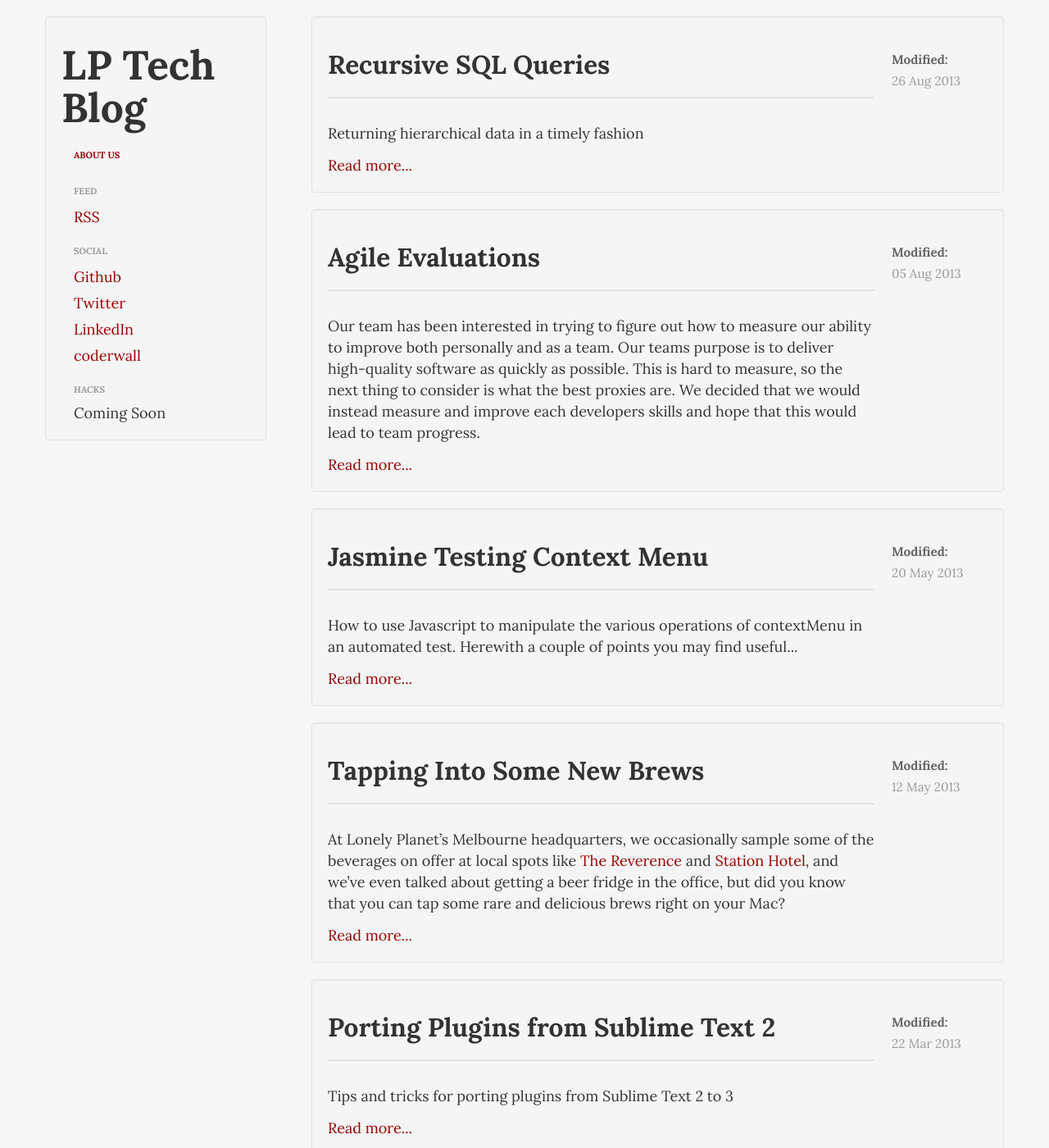
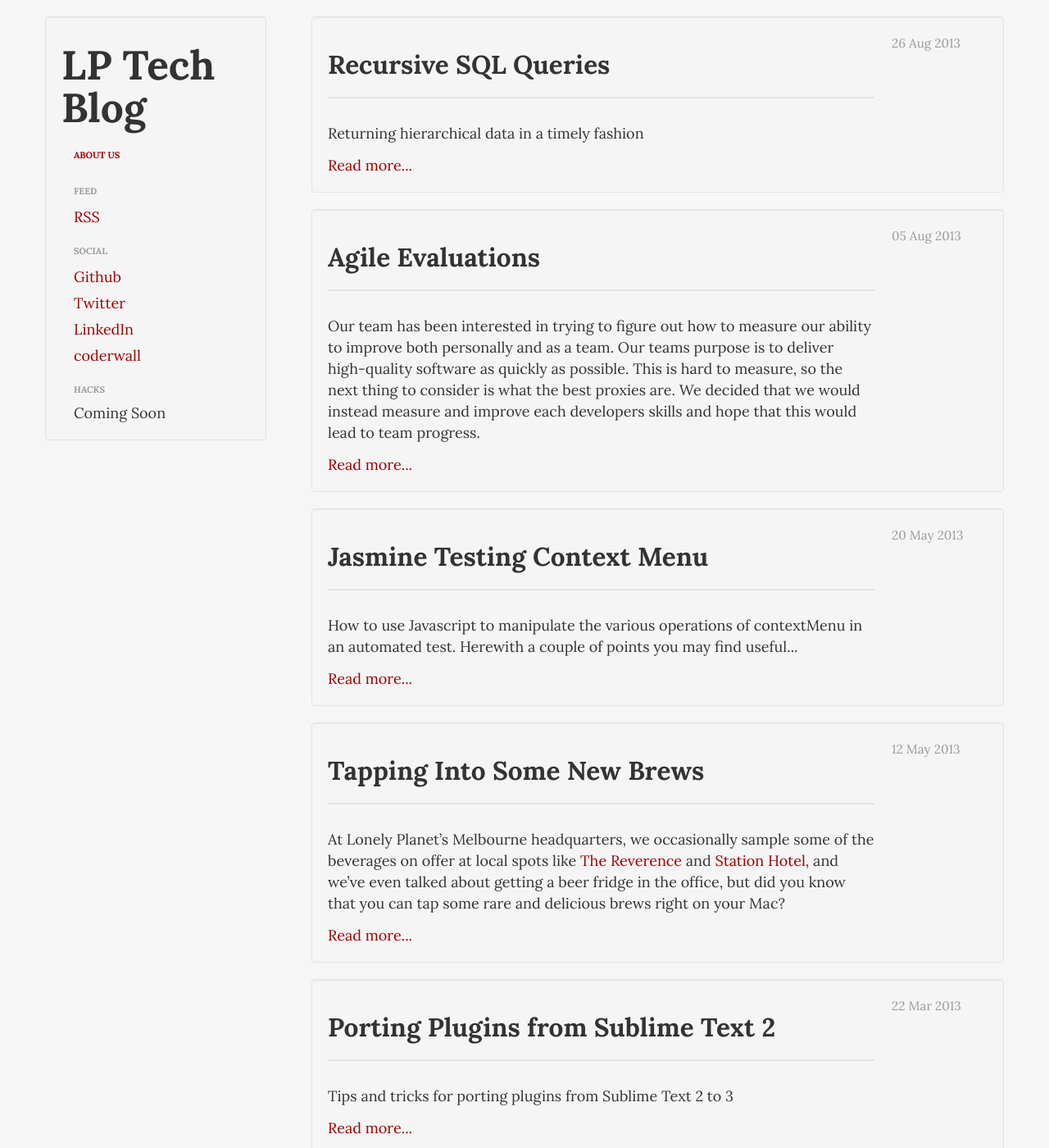
Before and after one commit to mriddle/mriddle, a Jekyll site: the page built from index.html, in a window 1280 px wide and 1400 px high. Shown: the whole window at 82% size. Built offline with Jekyll 4.4.1, drawn with Linux system fonts in a browser that asks for light colours; Markdown is read by kramdown in place of the engine named in the settings; some of the changed text lies outside the part shown.

Commit message:
simpler modified date on posts

```diff
--- a/_includes/post_summary.html
+++ b/_includes/post_summary.html
@@ -14,7 +14,6 @@
                 <div class="post_details">
                   <div class="published">
                     <div class="modified">
-                      <div class="published_header">Modified:</div>
                       <div class="published_date">
                         <span class="modified_by"></span>
                         <span class="modified_on">{{ post.date | date_to_string }}</span>
--- a/_layouts/post.html
+++ b/_layouts/post.html
@@ -16,7 +16,6 @@ layout: default
         <div class="post_details">
           <div class="published">
             <div class="modified">
-              <div class="published_header">Modified:</div>
               <div class="published_date">
                 <span class="modified_by"></span>
                 <span class="modified_on">{{ page.date | date_to_string }}</span>
```
